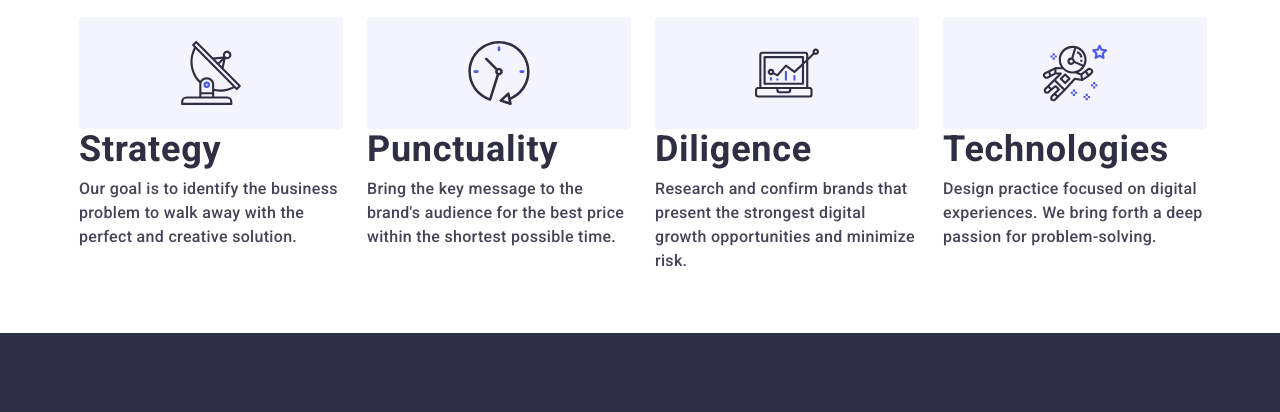
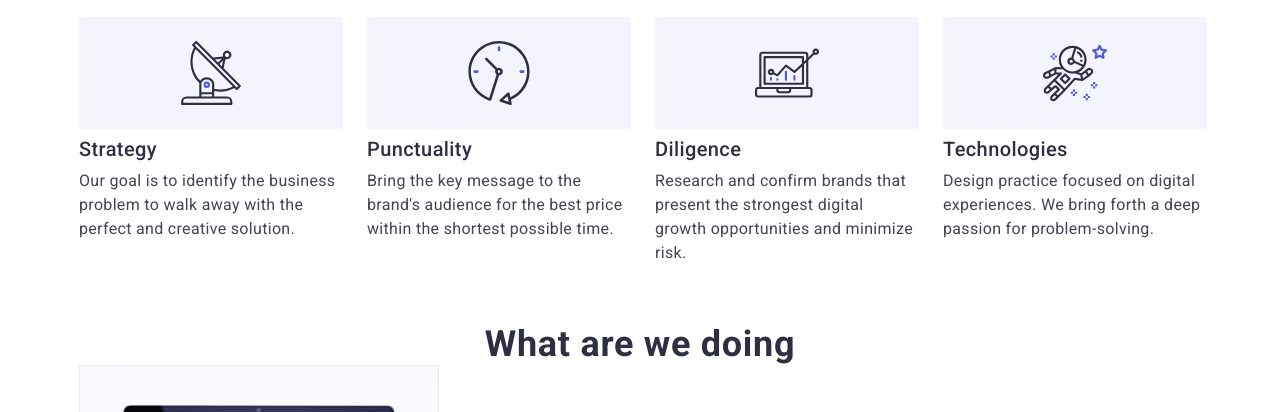
Before and after one commit to Rostyslav-Stetsyk/goit-markup-hw-07, a plain HTML site: page index.html in a window 1280 px wide. Shown: the part 780-1192 px from the top of the page. Drawn offline with nearby package versions, Linux system fonts and the light colour scheme.

Commit message:
Featuress update

```diff
--- a/css/style.css
+++ b/css/style.css
@@ -1018,12 +1018,11 @@ img {
     /* ---------------------- Features ---------------------- */
 
     .featuress .container {
-        max-width: 736px;
+        max-width: 768px;
     }
 
     .featuress-list {
         display: flex;
-        width: 736px;
         column-gap: 24px;
     }
 
@@ -1068,7 +1067,7 @@ img {
         margin-left: 24px;
     }
 
-    /** ---------------------- Features ---------------------- */
+    /* ---------------------- Features ---------------------- */
 
     .featuress-list {
         flex-wrap: wrap;
@@ -1167,6 +1166,19 @@ img {
         max-width: 1128px;
     }
 
+    .featuress-list .list-title {
+        margin-top: 8px;
+
+        font-weight: 500;
+        font-size: 20px;
+        line-height: calc(24/20);
+    }
+
+    .featuress-list .text {
+        font-weight: 400;
+        font-size: 16px;
+    }
+
     .featuress-list .item {
         width: 264px;
     }
--- a/index.html
+++ b/index.html
@@ -198,7 +198,7 @@
       </section>
 
       <!-- Section2: Example -->
-      <!-- <section class="example">
+      <section class="example">
         <div class="container">
           <h2 class="section-title">What are we doing</h2>
           <ul class="example-list list">
@@ -231,7 +231,7 @@
             </li>
           </ul>
         </div>
-      </section> -->
+      </section>
 
       <!-- Section3: Team -->
       <!-- <section class="team">
```
